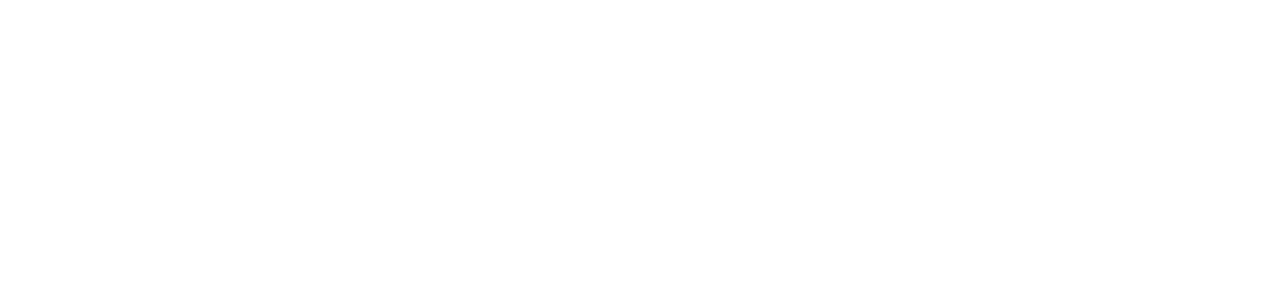
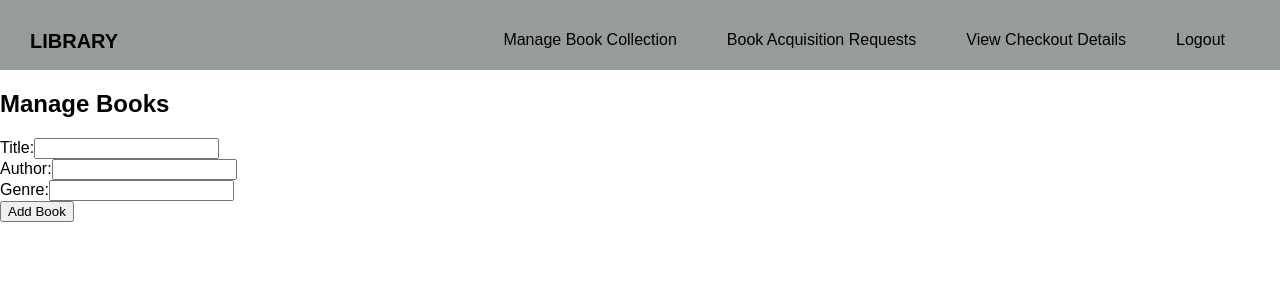
Before and after one commit to Arooba235/Library, a React (Create React App) app in the folder client/: page /managebooksManager in a window 1280 px wide. Before the commit this address had no page. Shown: the top 300 px of the page. Built offline with nearby package versions, Linux system fonts and the light colour scheme.

Commit message:
Manager Homepage

```diff
--- a/client/src/App.js
+++ b/client/src/App.js
@@ -15,6 +15,8 @@
 import NavbarStaff from './navbarStaff.js';
 import FeedbackStaff from './components/feedbackStaff.js';
 import ViewCheckout from './components/viewCheckout.js';
+import ManagerHome from './components/ManagerHome.js';
+import NavbarManager from './navbarManager.js';
 
 function App() {
   return (
@@ -25,12 +27,20 @@
           <Route path="/signup" element={<Signup />} />
           <Route path="/studenthome" element={[<Navbar />, <StudentHomepage />]} />
           <Route path="/feedback" element={[<Navbar/>,<Feedback/>]} />
+          <Route path="/search" element={<Search />} />
+
           <Route path="/staffhome" element={<StaffHome />} />
           <Route path="/managebooks" element={[<NavbarStaff/>,<ManageBooks />]} />
-          <Route path="/search" element={<Search />} />
           <Route path="/bookRequest" element={[<NavbarStaff/>,<BookRequest />]} />
           <Route path="/feedbackStaff" element={[<NavbarStaff/>,<FeedbackStaff />]} />
           <Route path="/checkout" element={[<NavbarStaff/>,<ViewCheckout />]} />
+
+          <Route path="/managerhome" element={<ManagerHome />} />
+          <Route path="/managebooksManager" element={[<NavbarManager/>,<ManageBooks />]} />
+          <Route path="/checkoutManager" element={[<NavbarManager/>,<ViewCheckout />]} />
+          <Route path="/bookRequestManager" element={[<NavbarManager/>,<BookRequest />]} />
+
+
         </Routes>
       </Router>
     </div>
--- /dev/null
+++ b/client/src/components/ManagerHome.js
@@ -0,0 +1,16 @@
+import React from "react";
+import { Link } from "react-router-dom";
+
+function ManagerHome() {
+    return (
+        <div>
+          <button> <Link to="/managebooksManager">  Manage Book Collection! </Link> </button>
+          <button> <Link to="/bookRequestManager"> Book Acquisition Requests </Link> </button>
+          {/*<button> <Link to='/feedbackStaff'>Analyze Feedback</Link> </button>*/}
+          <button> <Link to='/checkoutManager'>View Checkout Details</Link> </button>
+          <button> <Link to='/'>Logout</Link> </button>
+        </div>
+    )
+}
+
+export default ManagerHome;
--- a/client/src/components/StaffHome.js
+++ b/client/src/components/StaffHome.js
@@ -1,11 +1,7 @@
 import React from "react";
 import { Link } from "react-router-dom";
-// import React, { useEffect, useState } from 'react';
-// import axios from 'axios';
-// import { useNavigate, Link, useLocation } from 'react-router-dom';
 
 function StaffHome() {
-    // const location = useLocation();
     return (
         <div>
           <button> <Link to="/managebooks">  Manage Book Collection! </Link> </button>
--- /dev/null
+++ b/client/src/navbarManager.js
@@ -0,0 +1,20 @@
+
+import './navbar.css';
+import {Link} from 'react-router-dom';
+
+const NavbarManager = (prop)=>{
+    return(
+        <nav className='navbar2'>
+            <div className='logo1'><Link to='/managebooksManager'>Library</Link></div>
+            <ul className='items'>
+                <li className='comp'><Link to="/managebooksManager">Manage Book Collection</Link></li>
+                <li className='comp'><Link to='/bookRequestManager'>Book Acquisition Requests</Link></li>
+                <li className='comp'><Link to='/checkoutManager'>View Checkout Details</Link></li>
+                <li className='comp'><Link to='/'>Logout</Link></li>
+
+            </ul>
+        </nav>
+    )
+}
+
+export default NavbarManager
```
